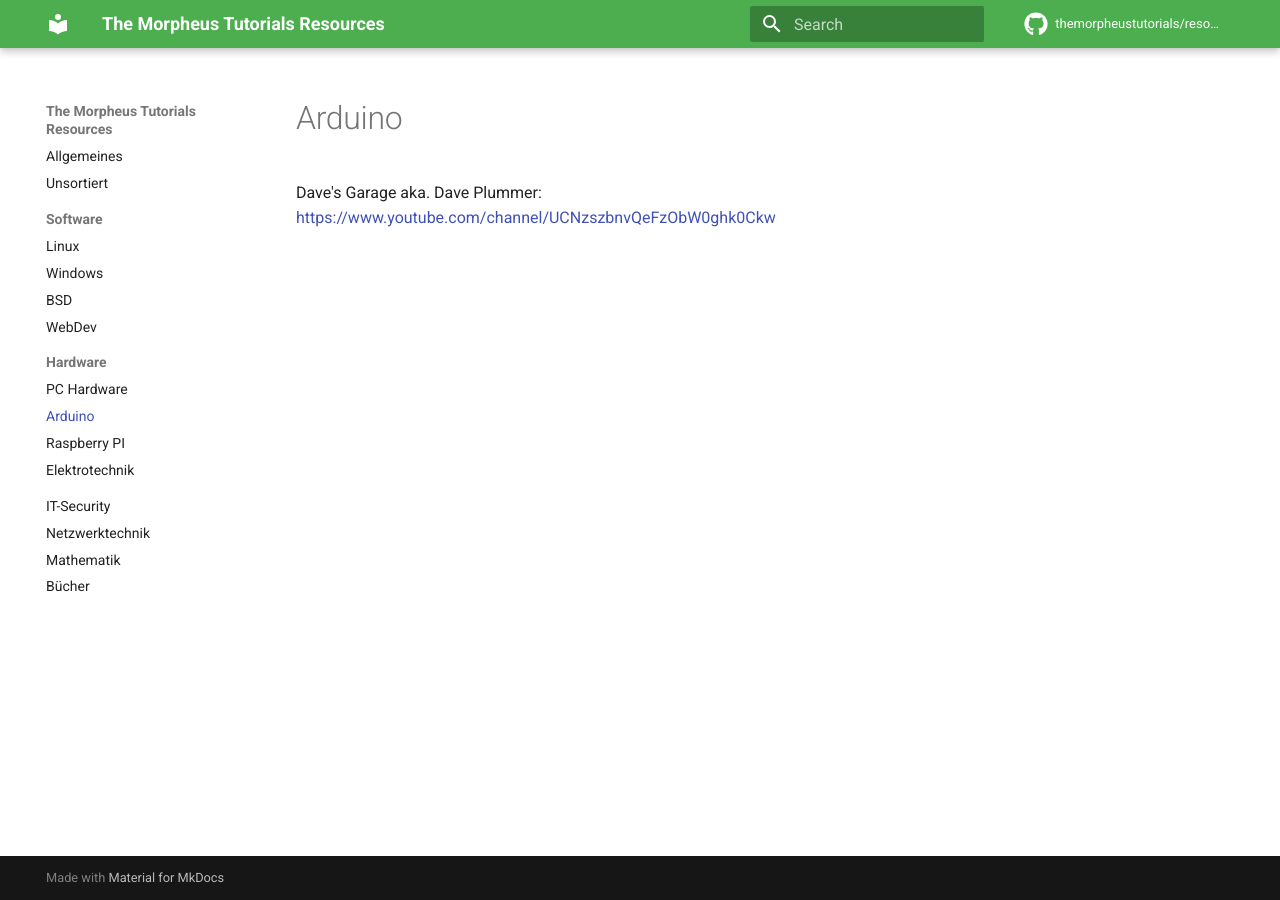
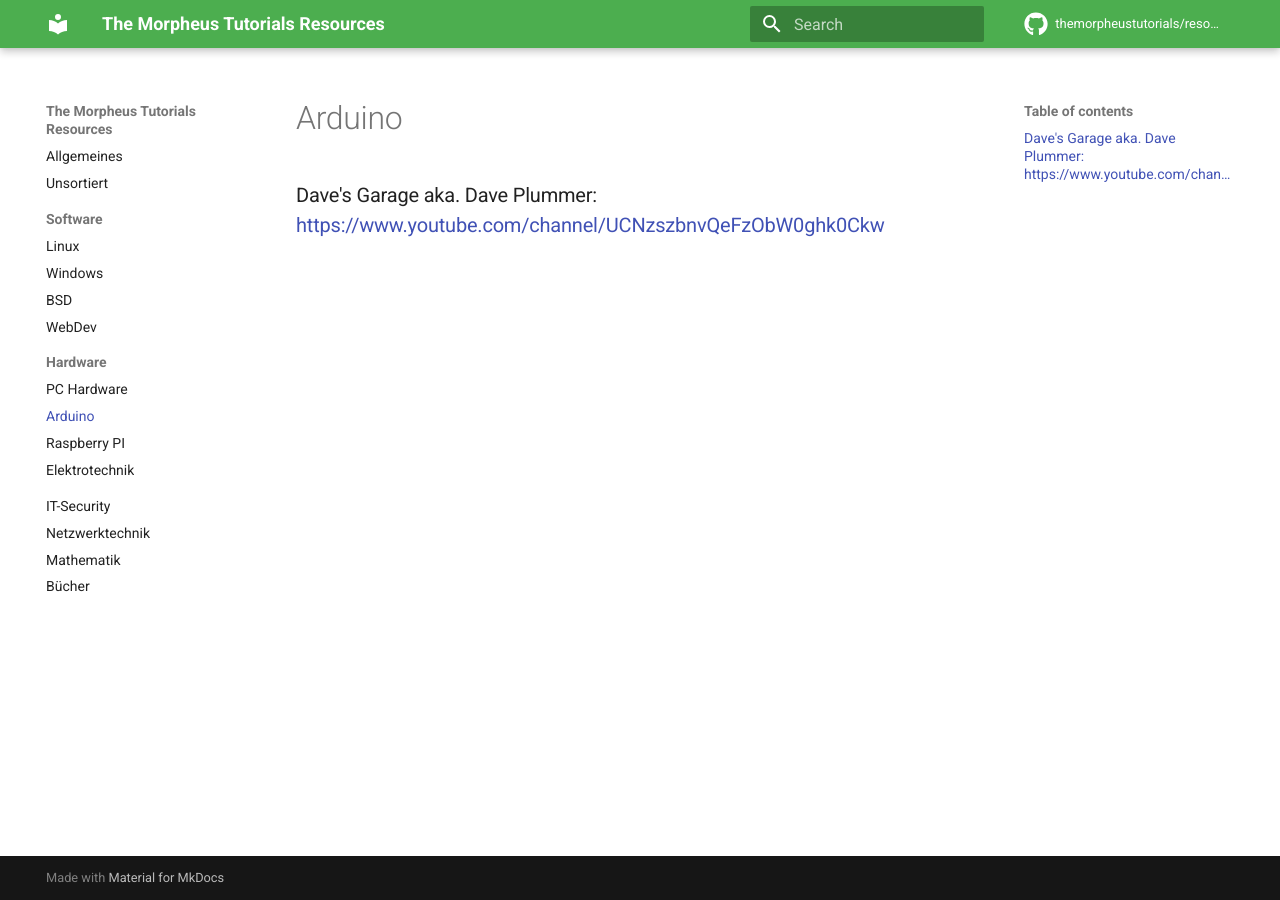
Before and after one commit to themorpheustutorials/resources, an MkDocs documentation site: the page built from docs/hardware/arduino.md, in a window 1280 px wide. Built offline with MkDocs 1.6.1 and Material for MkDocs 9.7.7, drawn with Linux system fonts in a browser that asks for light colours; comment, search, counter and statistics services are not loaded.

Commit message:
Update aurduino.md

```diff
--- a/docs/hardware/arduino.md
+++ b/docs/hardware/arduino.md
@@ -1 +1 @@
-Dave's Garage aka. Dave Plummer: [https://www.youtube.com/channel/UCNzszbnvQeFzObW0ghk0Ckw](https://www.youtube.com/channel/UCNzszbnvQeFzObW0ghk0Ckw)
+### Dave's Garage aka. Dave Plummer: [https://www.youtube.com/channel/UCNzszbnvQeFzObW0ghk0Ckw](https://www.youtube.com/channel/UCNzszbnvQeFzObW0ghk0Ckw)
```
